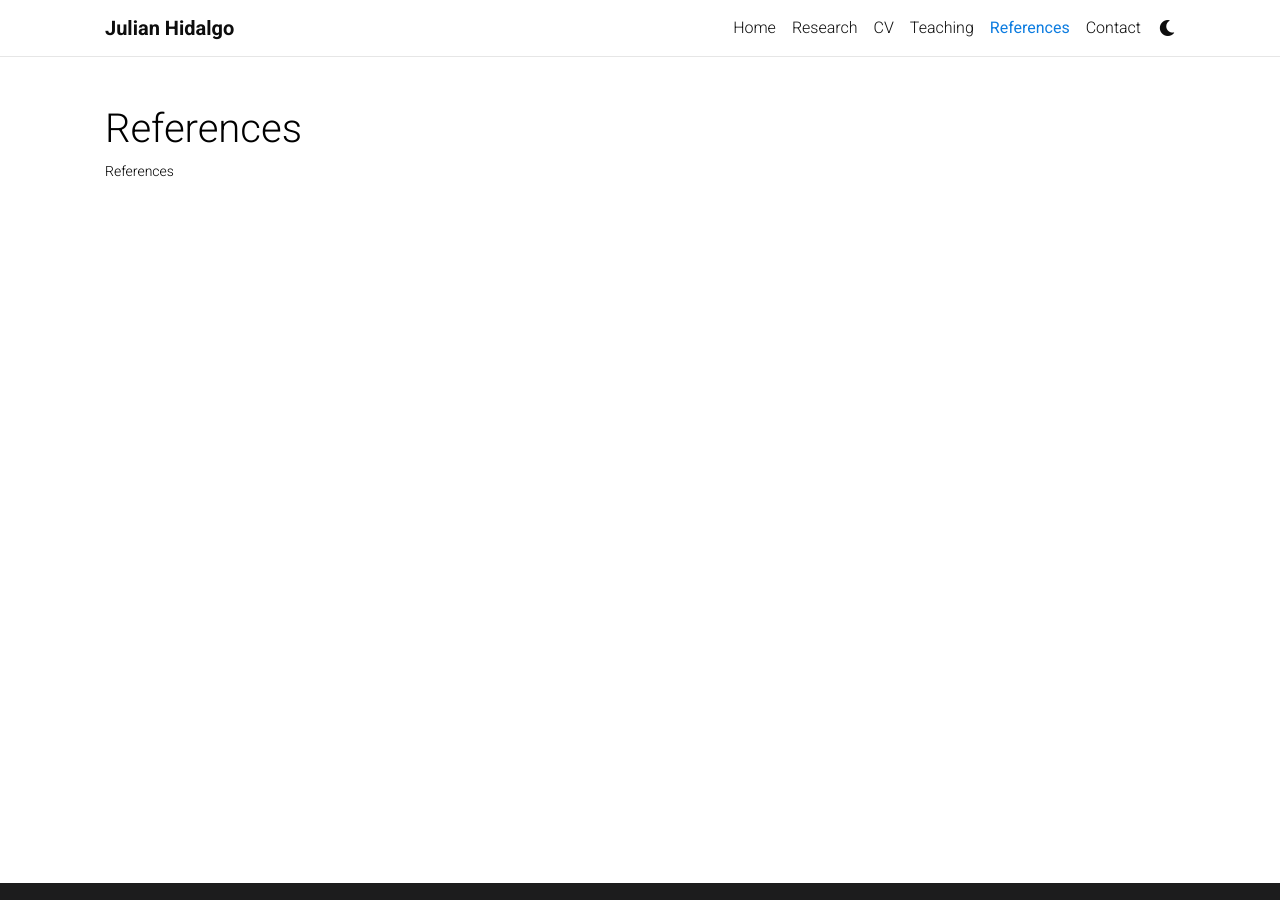
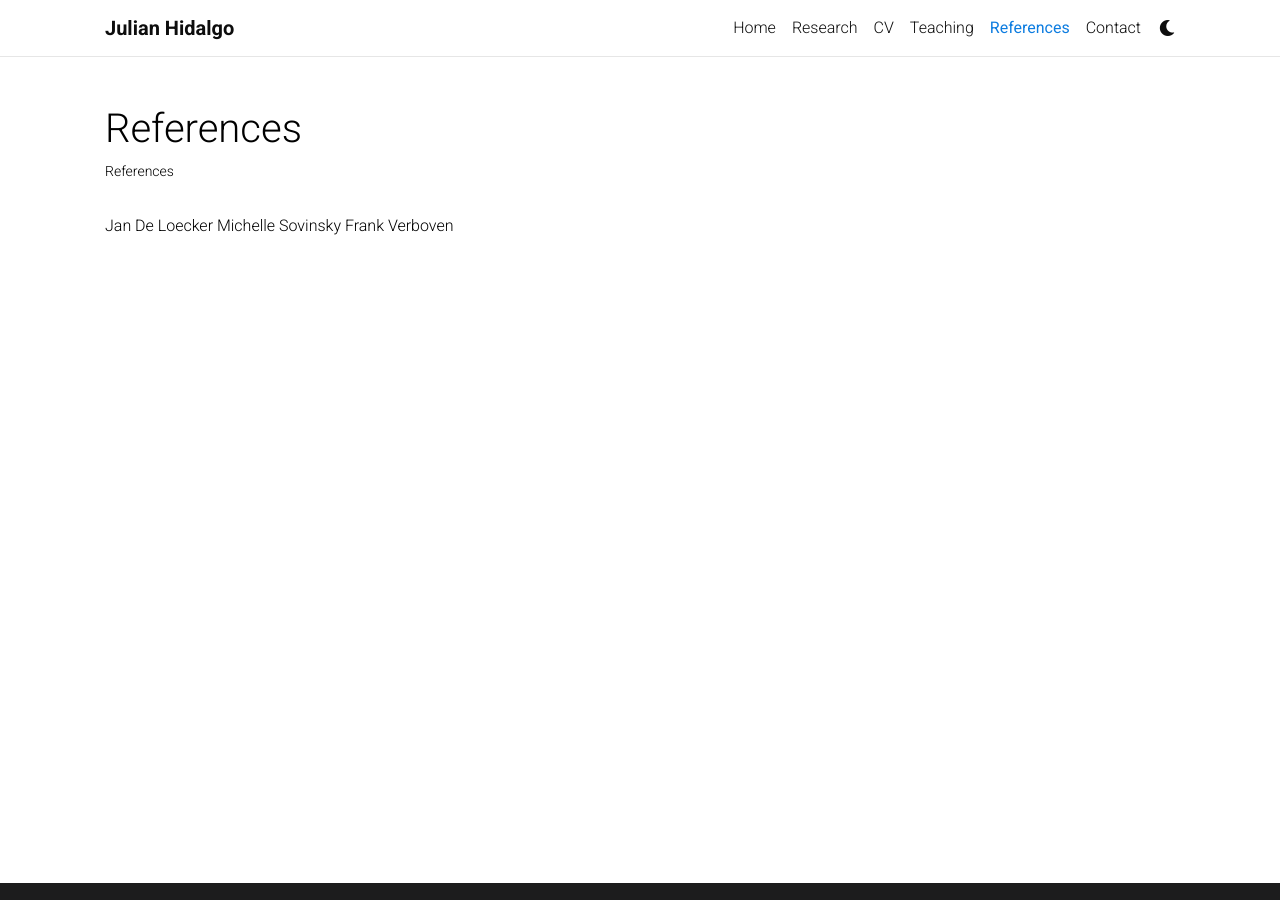
Before and after one commit to JulianHidalgoRodriguez/JulianHidalgoRodriguez.github.io, a Jekyll site: the page built from _pages/references.md, in a window 1280 px wide. Built offline with Jekyll 4.4.1, drawn with Linux system fonts in a browser that asks for light colours; comment, search, counter and statistics services are not loaded; a style sheet for code colours, icons or effects is not loaded.

Commit message:
Update references.md

```diff
--- a/_pages/references.md
+++ b/_pages/references.md
@@ -6,3 +6,7 @@ description: References
 nav: true
 nav_order: 4
 ---
+
+Jan De Loecker
+Michelle Sovinsky
+Frank Verboven
```
